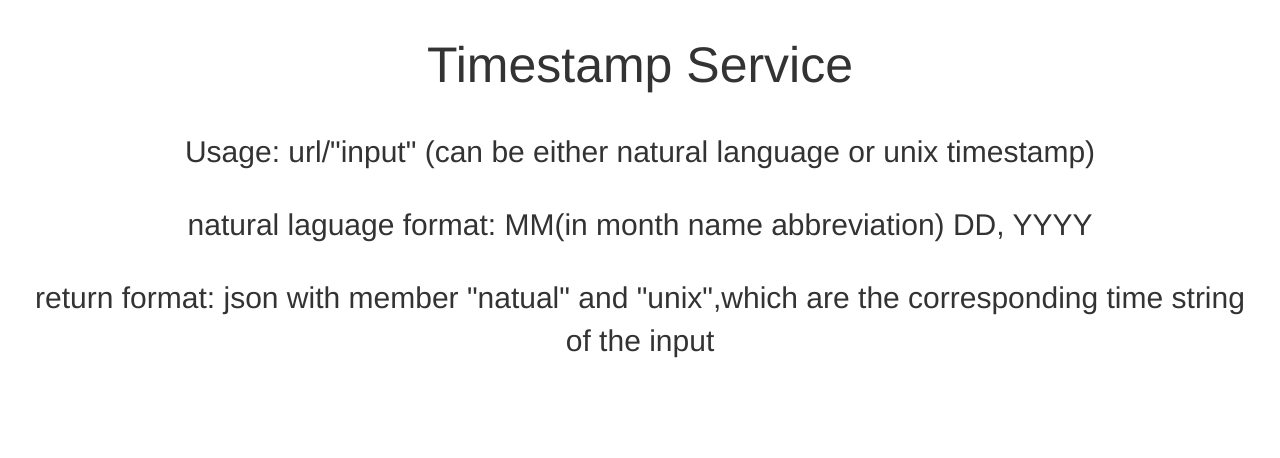
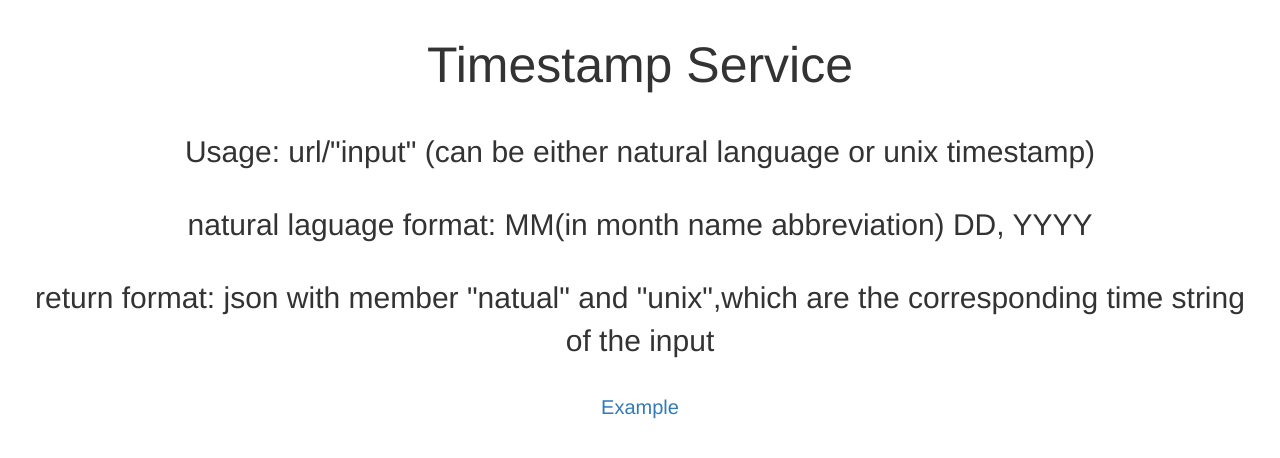
Before and after one commit to CharlieIsMyName/fcc-timestamp-api, a website: page public/index.html in a window 1280 px wide. Drawn offline with nearby package versions, Linux system fonts and the light colour scheme.

Commit message:
added example link to index.html

```diff
--- a/public/index.html
+++ b/public/index.html
@@ -28,7 +28,9 @@
 <div style="margin:30px" class="row">
   <div style="font-size:30px" class="text-center">return format: json with member "natual" and "unix",which are the corresponding time string of the input</div>
 </div>
-
+<div style="margin:30px;" class="row text-center">
+  <a style="font-size:20px" href="https://fcc-timestp.herokuapp.com/Feb 1, 2015">Example</a>
+</div>
 
 
 
```
